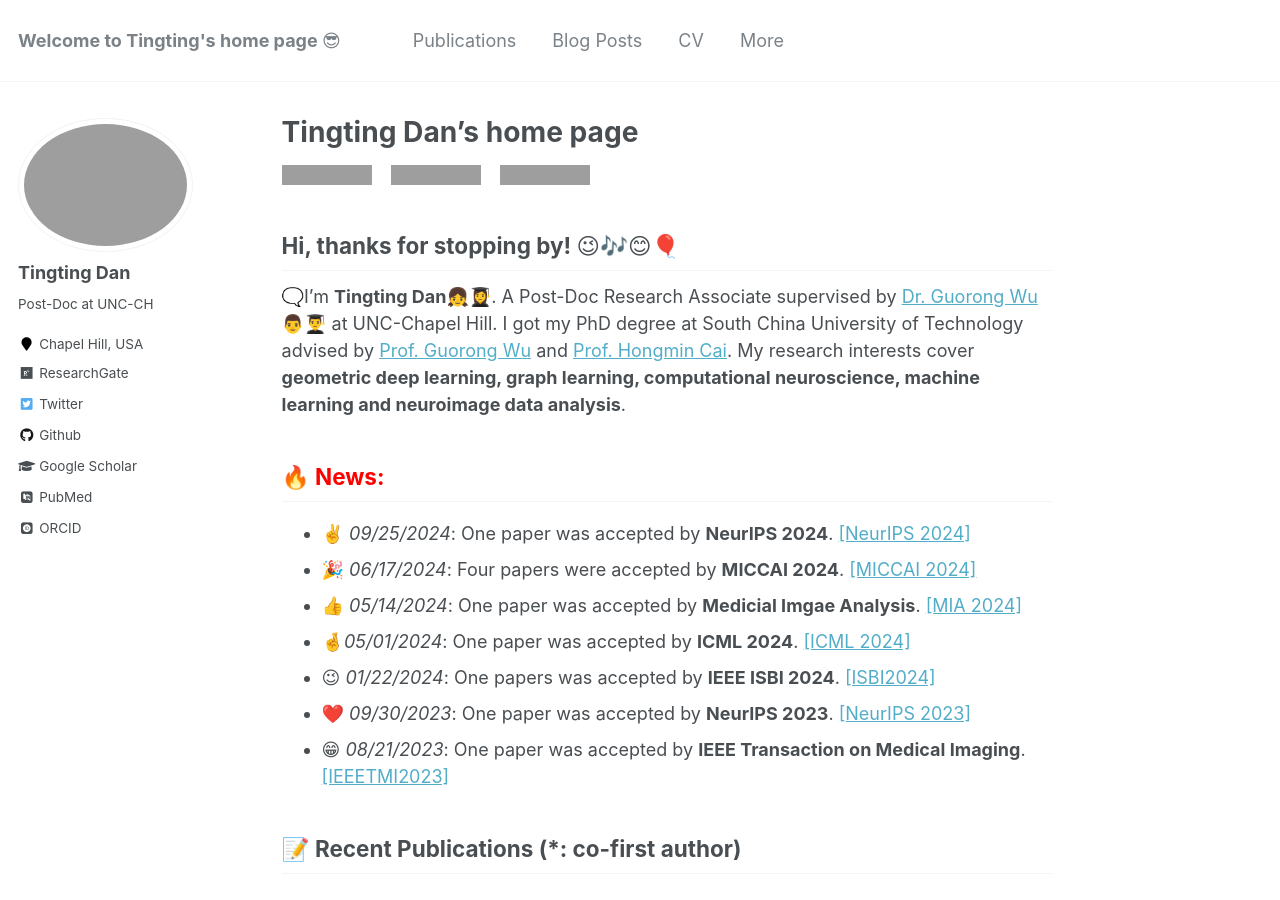
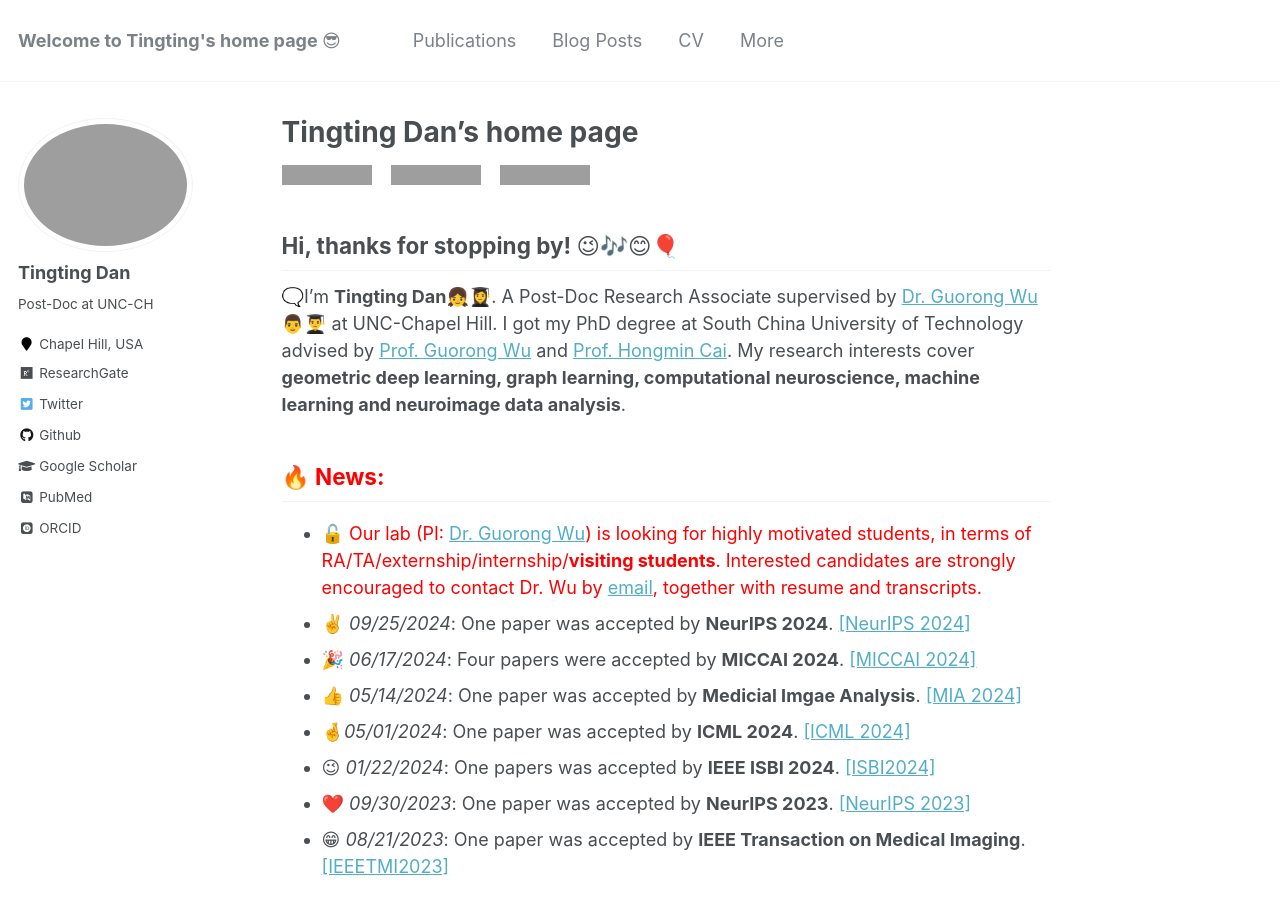
Before and after one commit to Dandy5721/dandy.github.io, a Jekyll site: the page built from _pages/about.md, in a window 1280 px wide and 900 px high. Built offline with Jekyll 4.4.1, drawn with Linux system fonts in a browser that asks for light colours; some web fonts are replaced; comment, search, counter and statistics services are not loaded; grey boxes are pictures that could not be loaded.

Commit message:
Update about.md

```diff
--- a/_pages/about.md
+++ b/_pages/about.md
@@ -17,6 +17,7 @@
 🗨️I'm **Tingting Dan**👧👩‍🎓. A Post-Doc Research Associate supervised by [Dr. Guorong Wu](https://www.acmlab.org/team)👨👨‍🎓 at UNC-Chapel Hill. I got my PhD degree at South China University of Technology advised by [Prof. Guorong Wu](https://scholar.google.com/citations?user=XVsMB2kAAAAJ&hl=en) and [Prof. Hongmin Cai](https://scholar.google.com.hk/citations?user=B2BWq_EAAAAJ&hl=zh-CN). My research interests cover **geometric deep learning, graph learning, computational neuroscience, machine learning and neuroimage data analysis**.
 
 ## 🔥 <span style="color:red">**News:**</span>
+ - 🔓 <span style="color:red"> Our lab (PI: [Dr. Guorong Wu](https://www.acmlab.org/team)) is looking for highly motivated students, in terms of RA/TA/externship/internship/**visiting students**. Interested candidates are strongly encouraged to contact Dr. Wu by [email](grwu@med.unc.edu), together with resume and transcripts.</span>
  - ✌️ _09/25/2024_: One paper was accepted by **NeurIPS 2024**. [[NeurIPS 2024]](https://www.researchgate.net/publication/384365261_NeuroPath_A_Neural_Pathway_Transformer_for_Joining_the_Dots_of_Human_Connectomes)
  - 🎉 _06/17/2024_: Four papers were accepted by **MICCAI 2024**. [[MICCAI 2024]](https://www.sciencedirect.com/science/article/abs/pii/S136184152400135X)
  - 👍 _05/14/2024_: One paper was accepted by **Medicial Imgae Analysis**. [[MIA 2024]](https://www.sciencedirect.com/science/article/abs/pii/S136184152400135X)
```
